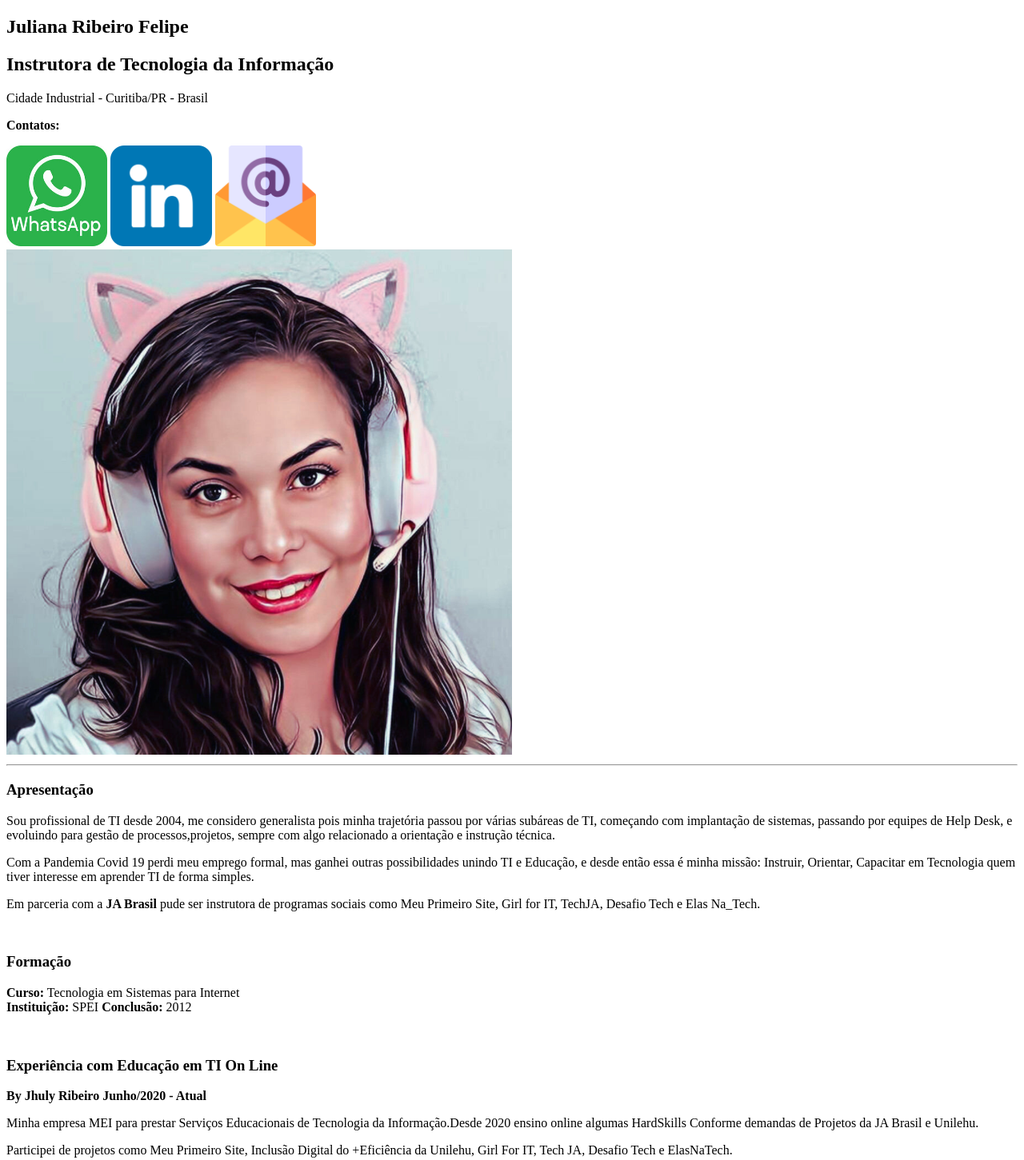
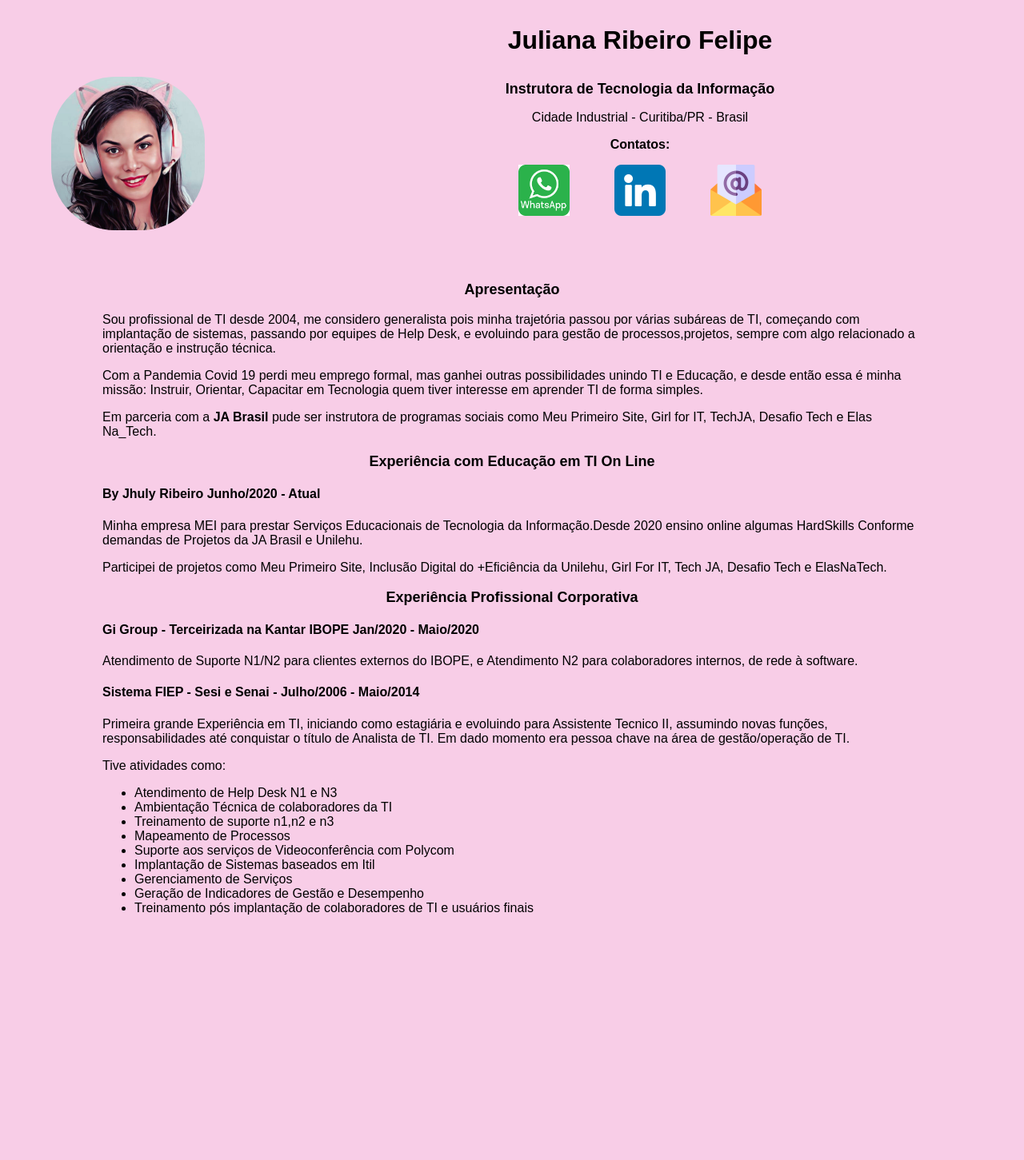
Before and after one commit to JuliRibeiro/curriculo, a plain HTML site: page index.html in a window 1280 px wide. Shown: the top 1451 px of the page at 80% size. After the commit the page ends 1161 px from the top, so only its background shows below. Drawn offline with Linux system fonts and the light colour scheme.

Commit message:
Atualização sexta 21-07

```diff
--- a/estilo.css
+++ b/estilo.css
@@ -1,15 +1,43 @@
 body{
-    background-color: aquamarine;
+    background-color: #f8cde7;
+    margin: auto;
+    font-family: Arial, Helvetica, sans-serif;
 }
 
-#Div1{
-    border: 10px solid red ;
+#foto{
+    border-radius: 45%;
+    text-align: left;
+    padding: 5%;
+    width: 15%;
+    float: left;
 }
 
-#Div2{
-    border: 10px solid salmon;
+.coluna{
+    padding-left: 5% ;
+    clear: both;
 }
 
-#Div3{
-    border: 10px solid blue;
+.principal{
+   text-align: center;
 }
+
+a{
+    padding: 2%;
+}
+
+h1{
+    font-size: xx-large;
+}
+h2{
+    font-size: large;
+}
+
+h3{
+    font-size: large;
+    text-align: center;
+}
+.unica{
+    width: 80%;
+    padding-left: 10%;
+
+}
--- a/index.html
+++ b/index.html
@@ -3,63 +3,46 @@
   <head>
     <title>Juliana Ribeiro - Instrutora Tech</title>
     <meta charset="UTF-8">
+    <link rel="stylesheet" href="estilo.css" type="text/css">
   </head>
   <body>
-    <main>
+    <article class="principal">
       <section>
-      <div class="coluna um">
+        <img id="foto" src="./img/fotoperfil.png" alt="foto perfil" width="25%">
         <h1>Juliana Ribeiro Felipe</h1>
         <h2>Instrutora de Tecnologia da Informação</h2>
         <p>Cidade Industrial - Curitiba/PR - Brasil</p>
         <p><b>Contatos:</b></p>
-        <a href="https://wa.me/5541996420352"><img src="./img/whatsapp.jpg" width="10%"></a>
-        <a href="https://www.linkedin.com/in/julianaribeirof/"><img src="./img/linkedin.png" width="10%"></a>
-        <a href="juliana.ribeirof@live.com"><img src="./img/e-mail.png" width="10%"></a>
-        </div>
-      <div class="coluna dois">
-        <img src="./img/fotoperfil.png" alt=foto perfil" width="50%">
-      </div>
+        <a href="https://wa.me/5541996420352"><img src="./img/whatsapp.jpg" width="5%"></a>
+        <a href="https://www.linkedin.com/in/julianaribeirof/"><img src="./img/linkedin.png" width="5%"></a>
+        <a href="juliana.ribeirof@live.com"><img src="./img/e-mail.png" width="5%"></a>
       </section>
-    <hr>
-    <section>
-      <div class="coluna um">
+    </article>
+
+    <article>
+      <section class="coluna unica">
       <h3>Apresentação</h3>
       <p>Sou profissional de TI desde 2004, me considero generalista pois minha trajetória  passou por várias subáreas de TI, começando com implantação de sistemas, passando por equipes de Help Desk, e evoluindo para gestão de  processos,projetos, sempre com algo relacionado a orientação e instrução técnica.</p>
       <p>Com a Pandemia Covid 19 perdi meu emprego formal, mas ganhei outras possibilidades unindo TI e Educação, e desde então essa é minha missão:
       Instruir, Orientar, Capacitar em Tecnologia quem tiver interesse em aprender TI de forma simples.</p>
       <p>Em parceria com a <b>JA Brasil</b> pude ser instrutora de programas sociais como Meu Primeiro Site, Girl for IT, TechJA, Desafio Tech e Elas Na_Tech.</p>
-      </div>
       </section>
-    <br>
-    <section >
-      <div class="coluna dois">
-        <h3>Formação</h3>
-        <p>
-        <b>Curso:</b> Tecnologia em Sistemas para Internet
-        <br>
-        <b>Instituição:</b> SPEI       <b>Conclusão: </b>2012
-        </p>
-      </div>
-    </section>
-    <br>
-    <section>
-      <div class="coluna unica">
+    </article>
+    <article>
+      <section class="coluna unica">
       <h3>Experiência com Educação em TI On Line</h3>
-      <strong>By Jhuly Ribeiro    Junho/2020 - Atual</strong>
+      <h4>By Jhuly Ribeiro    Junho/2020 - Atual</h4>
       <p>Minha empresa MEI para prestar Serviços Educacionais de Tecnologia da Informação.Desde 2020 ensino online algumas HardSkills Conforme demandas de Projetos da JA Brasil e Unilehu.</p>
       <p>Participei de projetos como Meu Primeiro Site, Inclusão Digital do +Eficiência da Unilehu, Girl For IT, Tech JA, Desafio Tech e ElasNaTech.</p>
-      </div>
       </section>
-
-
-    <br>
-    <section>
+    </article>
+    <article >
       <h3>Experiência Profissional Corporativa</h3>
-      <div class="coluna um">
+      <section class="coluna unica">
        <h4>Gi Group - Terceirizada na Kantar IBOPE      Jan/2020 - Maio/2020</h4>
         <p>Atendimento de Suporte N1/N2 para clientes externos do IBOPE, e Atendimento N2 para colaboradores internos, de rede à software.</p>
-      </div>
-      <div class="coluna dois">
+      </section>
+      <section class="coluna unica">
         <h4>Sistema FIEP - Sesi e Senai - Julho/2006 - Maio/2014</h4>
         <p>Primeira grande Experiência em TI, iniciando como estagiária e evoluindo para Assistente Tecnico II, assumindo novas funções, responsabilidades até conquistar o título de Analista de TI.
         Em dado momento era pessoa chave na área de gestão/operação de TI.</p>
@@ -75,9 +58,7 @@
             <li>Geração de Indicadores de Gestão e Desempenho </li>
             <li>Treinamento pós implantação de colaboradores de TI e usuários finais</li>
           </ul>
-      </div>
       </section>
-     <br>
-    </main>
+    </article>
   </body>
 </html>
```
Lines whose indentation alone changed are shown as unchanged.
